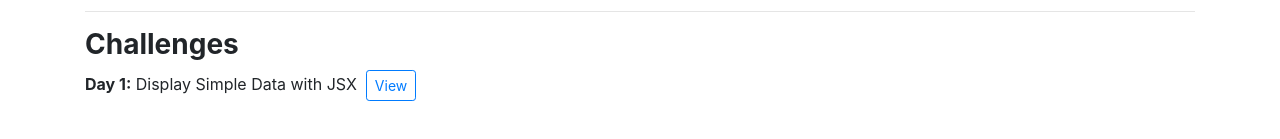
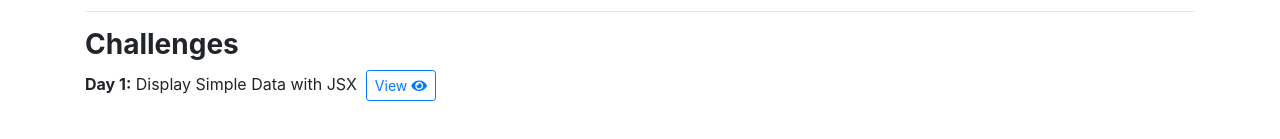
Before and after one commit to answebdev/scotch-react-10, a React (Create React App) app: page / in a window 1280 px wide. Shown: the part 171-310 px from the top of the page. Built offline with nearby package versions, Linux system fonts and the light colour scheme.

Commit message:
updated code

```diff
--- a/public/index.html
+++ b/public/index.html
@@ -10,7 +10,10 @@
   <link rel="apple-touch-icon" href="%PUBLIC_URL%/logo192.png" />
 
   <link rel="manifest" href="%PUBLIC_URL%/manifest.json" />
-
+  <!-- Link to Font Awesome -->
+  <link rel="stylesheet" href="https://use.fontawesome.com/releases/v5.3.1/css/all.css"
+    integrity="sha384-mzrmE5qonljUremFsqc01SB46JvROS7bZs3IO2EmfFsd15uHvIt+Y8vEf7N7fWAU" crossorigin="anonymous" />
+  <!-- Link to Bootstrap -->
   <link rel="stylesheet" href="https://maxcdn.bootstrapcdn.com/bootstrap/4.4.1/css/bootstrap.min.css"
     integrity="sha384-Vkoo8x4CGsO3+Hhxv8T/Q5PaXtkKtu6ug5TOeNV6gBiFeWPGFN9MuhOf23Q9Ifjh" crossorigin="anonymous" />
   <title>React App</title>
--- a/src/components/pages/Home.js
+++ b/src/components/pages/Home.js
@@ -32,7 +32,7 @@
               href='/display-simple-data-with-jsx'
               style={{ marginRight: '5px' }}
             >
-              View
+              View <i class='fas fa-eye'></i>
             </Button>
           </p>
         </div>
```
